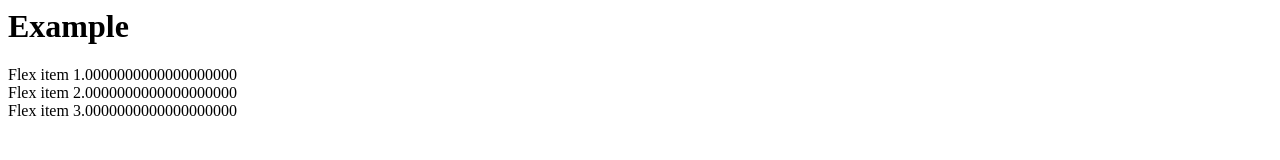
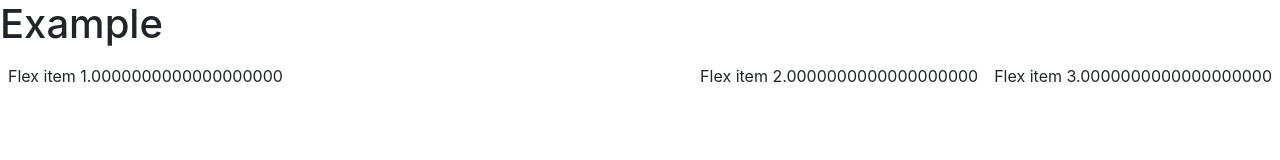
Before and after one commit to fsupdaspringevent/fsupdaspringevent.github.io, a plain HTML site: page index.html in a window 1280 px wide. Drawn offline with nearby package versions, Linux system fonts and the light colour scheme.

Commit message:
Flex Grow

```diff
--- a/index.html
+++ b/index.html
@@ -1,9 +1,12 @@
 <html>
+<head>
+  <link rel="stylesheet" href="https://cdn.jsdelivr.net/npm/bootstrap@4.3.1/dist/css/bootstrap.min.css" integrity="sha384-ggOyR0iXCbMQv3Xipma34MD+dH/1fQ784/j6cY/iJTQUOhcWr7x9JvoRxT2MZw1T" crossorigin="anonymous">
+</head>
 <body>
 <h1>Example</h1>
 
 <div class="d-flex flex-row flex-wrap">
-  <div class="p-2">Flex item 1.0000000000000000000</div>
+  <div class="p-2 flex-grow-1">Flex item 1.0000000000000000000</div>
   <div class="p-2">Flex item 2.0000000000000000000</div>
   <div class="p-2">Flex item 3.0000000000000000000</div>
 </div>
```
